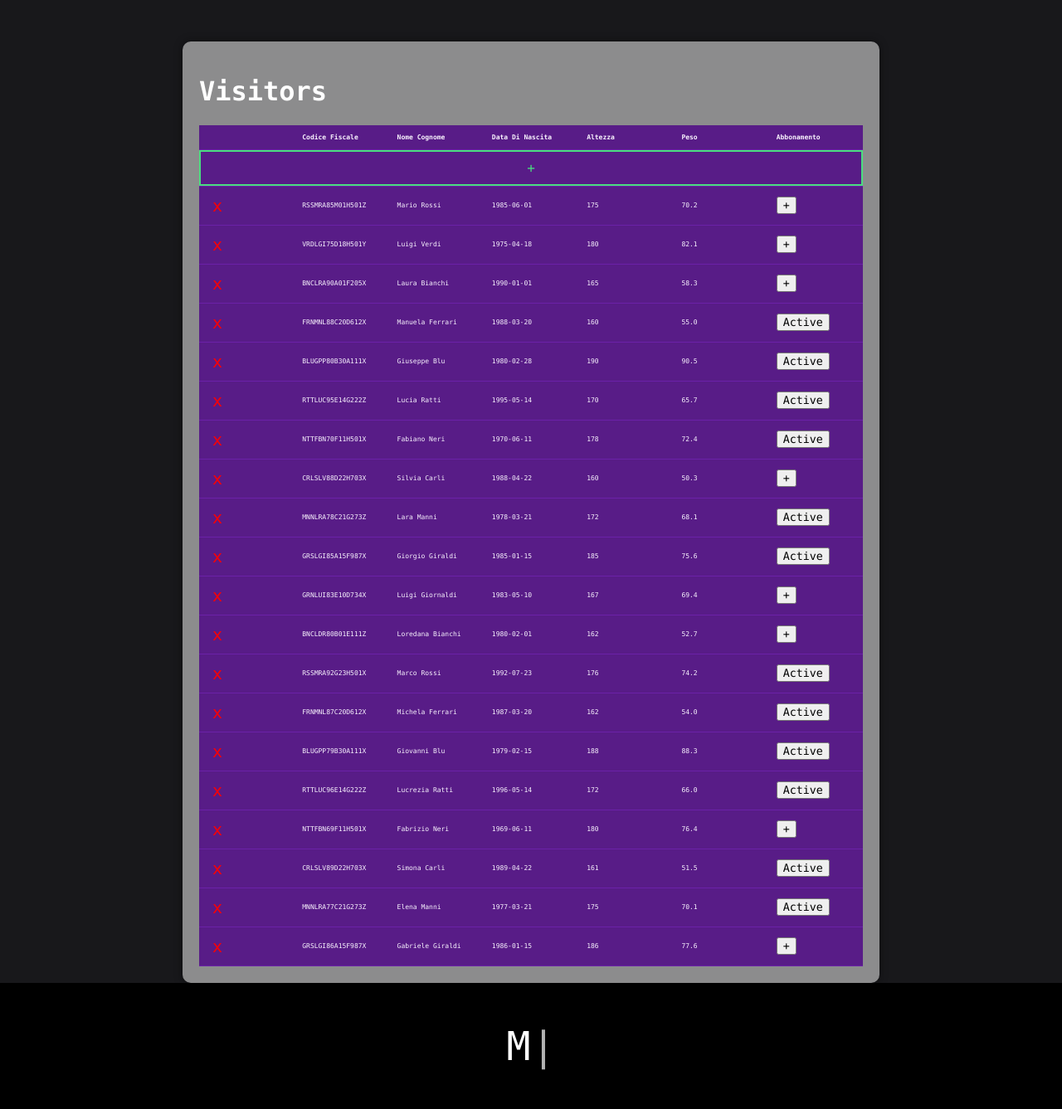
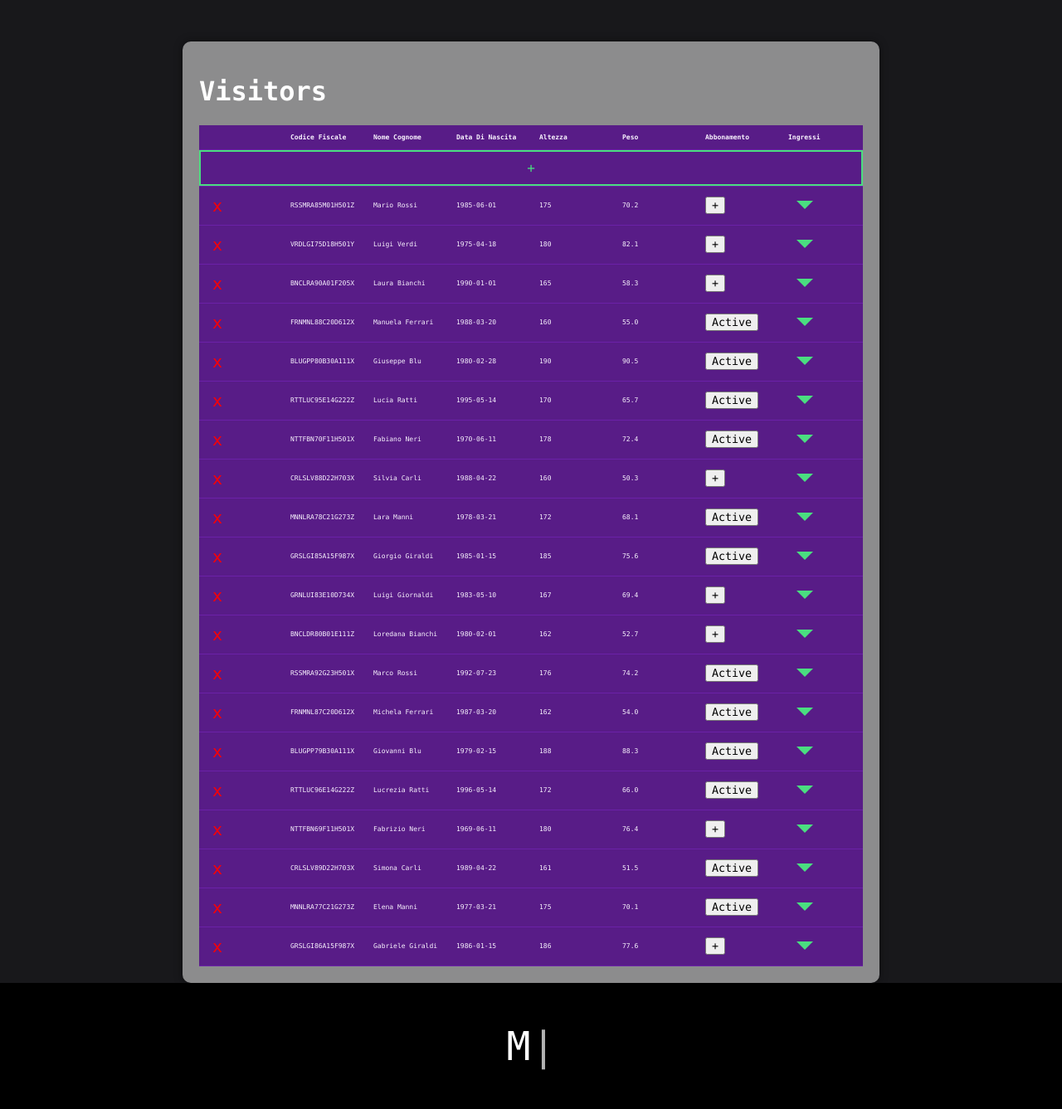
Before and after one commit to pallax03/Amusement-Park, a Flask app: page /visitors in a window 1280 px wide. Shown: the part 39-1376 px from the top of the page at 83% size. Run offline with Flask 3, Linux system fonts and the light colour scheme; data comes from the database, SQL or seed files in the repository; style sheets or scripts are compiled from the project's sources; some libraries are stand-ins or nearby versions.

Commit message:
adding entries /visitors

```diff
--- a/app/pages/employees.py
+++ b/app/pages/employees.py
@@ -32,7 +32,7 @@ def employee(app, db):
 # APIs
 
     # add a employee and if the role is not present, add it
-    # /employee + new json of Employee
+    # /api/employee + new json of Employee
     @app.route('/api/employee', methods=['POST'])
     def add_employee():
         try:
@@ -64,7 +64,7 @@ def employee(app, db):
             return make_response(jsonify({'error': str(e)}), 400)
 
     # delete a employee
-    # /employee + '?CodiceFiscale=RSSMRA85M01H501Z'
+    # /api/employee + '?CodiceFiscale=RSSMRA85M01H501Z'
     @app.route('/api/employee', methods=['DELETE'])
     def delete_employee():
         try:
@@ -91,7 +91,7 @@ def employee(app, db):
         return make_response(jsonify(dict_roles), 200)
 
     # delete a role
-    # /employee/role + '?IdRuolo=1'
+    # /api/employee/role + '?IdRuolo=1'
     @app.route('/api/employee/role', methods=['DELETE'])
     def delete_role():
         try:
--- a/app/pages/visitors.py
+++ b/app/pages/visitors.py
@@ -1,6 +1,6 @@
 from flask import render_template, url_for, request, jsonify, make_response
 from datetime import datetime, timedelta
-from models import Visitor, Subscription, Duration, Tariff
+from models import Visitor, Subscription, Duration, Tariff, Entry
 
 from pages.subscriptions import subscription
 
@@ -76,12 +76,8 @@ def visitor(app, db):
     @app.route('/api/visitor/entries', methods=['GET'])
     def get_entries():
         try:
-            visitor = Visitor.query.filter_by(CodiceFiscale=request.args.get('CodiceFiscale')).first()
-            if visitor:
-                entries = visitor.entries
-                return make_response(jsonify(entries), 200)
-            else:
-                return make_response(jsonify({'message': 'Visitatore non trovato'}), 404)
+            entries = Entry.query.filter_by(CodiceFiscale=request.args.get('CodiceFiscale')).all()
+            return make_response(jsonify(entries), 200)
         except Exception as e:
             return make_response(jsonify({'error': str(e)}), 400)
 
--- a/app/static/css/content.css
+++ b/app/static/css/content.css
@@ -197,6 +197,45 @@ button.add:hover {
   color: #581C87;
 }
 
+span.arrow {
+  display: -webkit-box;
+  display: -ms-flexbox;
+  display: flex;
+  -webkit-box-orient: horizontal;
+  -webkit-box-direction: normal;
+      -ms-flex-direction: row;
+          flex-direction: row;
+  -ms-flex-line-pack: center;
+      align-content: center;
+  -webkit-box-pack: center;
+      -ms-flex-pack: center;
+          justify-content: center;
+  -webkit-box-align: center;
+      -ms-flex-align: center;
+          align-items: center;
+  cursor: pointer;
+}
+span.arrow.up {
+  display: inline-block;
+  width: 0;
+  height: 0;
+  margin-left: 10px;
+  margin-right: 10px;
+  border-left: 10px solid transparent;
+  border-right: 10px solid transparent;
+  border-bottom: 10px solid #4ADE80;
+}
+span.arrow.down {
+  display: inline-block;
+  width: 0;
+  height: 0;
+  margin-left: 10px;
+  margin-right: 10px;
+  border-left: 10px solid transparent;
+  border-right: 10px solid transparent;
+  border-top: 10px solid #4ADE80;
+}
+
 table {
   border: 0;
   width: 100%;
@@ -244,6 +283,9 @@ table tbody tr td {
   color: #FAF5FF;
   border-bottom: 1px solid #6B21A8;
   font-size: 0.5em;
+}
+table tbody tr td.entries {
+  display: inline-block;
 }
 
 .choices {
--- a/app/static/scss/content.scss
+++ b/app/static/scss/content.scss
@@ -99,6 +99,34 @@ button {
     }
 }
 
+span.arrow {
+    display: flex;
+    flex-direction: row;
+    align-content: center;
+    justify-content: center;
+    align-items: center;
+    cursor: pointer;
+    &.up {
+        display: inline-block;
+        width: 0;
+        height: 0;
+        margin-left: 10px;
+        margin-right: 10px;
+        border-left: 10px solid transparent;
+        border-right: 10px solid transparent;
+        border-bottom: 10px solid $constrast-color;
+    }
+    &.down {
+        display: inline-block;
+        width: 0;
+        height: 0;
+        margin-left: 10px;
+        margin-right: 10px;
+        border-left: 10px solid transparent;
+        border-right: 10px solid transparent;
+        border-top: 10px solid $constrast-color;
+    }
+}
 
 table{
     border: 0;
@@ -150,6 +178,9 @@ table{
                 color: $text-color;
                 border-bottom: 1px solid $border-color;
                 font-size: .5em;
+                &.entries {
+                    display: inline-block;
+                }
             }
         }
     }
--- a/app/templates/visitors.j2
+++ b/app/templates/visitors.j2
@@ -89,11 +89,12 @@
                         <th>Altezza</th>
                         <th>Peso</th>
                         <th>Abbonamento</th>
+                        <th>Ingressi</th>
                     </tr>
                 </thead>
                 <tbody>
                     <tr class="empty_row">
-                        <td colspan="7"><button class="add" id="add_visitor" onclick='modalVisitor()'>+</button></td>
+                        <td colspan="8"><button class="add" id="add_visitor" onclick='modalVisitor()'>+</button></td>
                     </tr>
                     {% for visitor in visitors %}
                         <tr>
@@ -108,6 +109,7 @@
                             {% else %}
                                 <td><button onclick='modalSubscription({{ visitor.subscription|tojson }}, "DELETE")'>Active</button></td>
                             {% endif %}
+                            <td><span class="arrow down" onclick="showEntries(this, '{{ visitor.CodiceFiscale }}')"></span></td>
                         </tr>
                     {% endfor %}
                 </tbody>
```
Also changed, not shown: app/static/js/visitors.js (+57 -0 lines), README.md.
